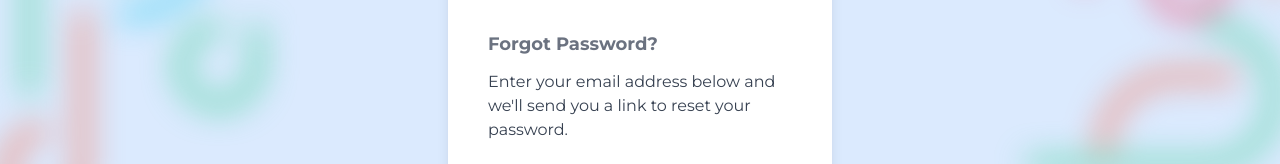
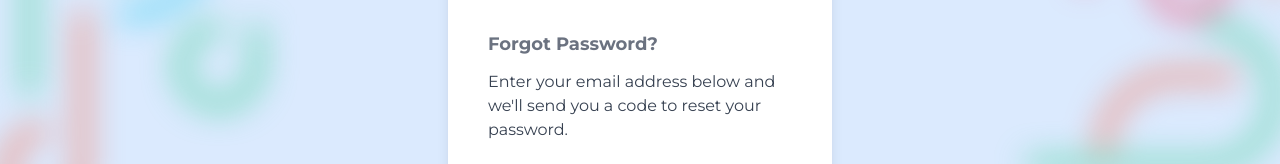
Before and after one commit to Jm-Paunlagui/Matrix-Lab-Client, a React (Create React App) app in the folder client/: page /forgot-password in a window 1280 px wide. Shown: the part 234-398 px from the top of the page. Built offline with nearby package versions, Linux system fonts and the light colour scheme.

Commit message:
Will send a code

```diff
--- a/client/src/views/auth/ForgotPasswordReq.js
+++ b/client/src/views/auth/ForgotPasswordReq.js
@@ -22,7 +22,7 @@ const ForgotPasswordReq = () => {
                                 </div>
                                 <div className="mb-3 text-start">
                                     <p className="text-gray-700">
-                                        Enter your email address below and we'll send you a link to reset your password.
+                                        Enter your email address below and we'll send you a code to reset your password.
                                     </p>
                                 </div>
                                 <form className="relative mx-auto mt-6 mb-6 max-w-screen">
```
